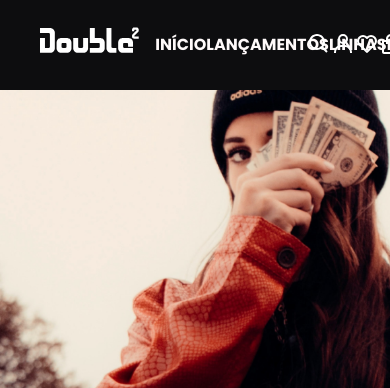
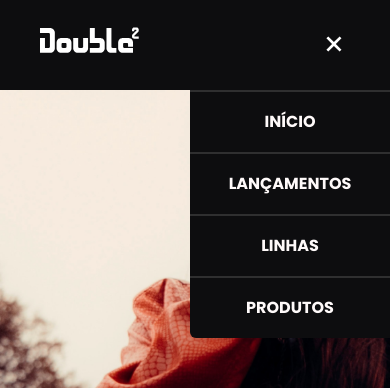
Before and after one commit to ThiagoLeaoDev/double2-site, a Next.js app: page / in a window 390 px wide. Shown: the top 388 px of the page. Built offline with nearby package versions, Linux system fonts and the light colour scheme.

Commit message:
hamburger menu on

```diff
--- a/components/Header/HeaderStyle.js
+++ b/components/Header/HeaderStyle.js
@@ -17,6 +17,10 @@ export const ContainerLogo = styled.div`
   margin-left: 40px;
 `;
 
+export const ContainerHamburger = styled.div`
+  margin-right: 40px;
+`;
+
 export const IconDouble = styled(Image)`
 `;
 
@@ -28,18 +32,42 @@ export const ContainerOptions = styled.div`
   flex-direction: row;
   align-items: center;
   justify-content: space-between;
+
+  @media (max-width: 1007px) {
+    display: ${props => props.open ? "none" : "block"};
+    position: absolute;
+    width: 28%;
+    min-width: 200px;
+    height: auto;
+    flex-direction: column;
+    background-color: var(--black);
+    top: 90px;
+    right: 0;
+    border-bottom-left-radius: 6px;
+  }
 `;
 
 export const TabOption = styled.a`
   height: 100%;
+  width: 100%;
   display: flex;
   align-items: center;
+  cursor: pointer;
+
+  @media (max-width: 1007px) {
+    height: 60px;
+    border-top: 2px solid #2f2f30;
+    justify-content: space-around;
+  }
 `;
 
 export const TextOption = styled.p`
   color: var(--white);
   font-weight: bold;
 
+  &:hover{
+    color: var(--pastel-yellow);
+  }
 `;
 
 export const ContainerIcons = styled.div`
@@ -50,6 +78,10 @@ export const ContainerIcons = styled.div`
   align-items: center;
   justify-content: space-between;
   margin-right: 40px;
+
+  @media (max-width: 1007px) {
+    display: none;
+  }
 `;
 
 
--- a/components/Header/index.js
+++ b/components/Header/index.js
@@ -1,6 +1,7 @@
-
+import { useState } from 'react';
 import { IconContext } from "react-icons";
-import { BiShoppingBag, BiHeart, BiUser, BiSearch} from "react-icons/bi";
+import Link from 'next/link'
+import { BiShoppingBag, BiHeart, BiUser, BiSearch, BiMenu, BiX} from "react-icons/bi";
 
 import * as SC from "./HeaderStyle";
 
@@ -8,40 +9,81 @@ import * as SC from "./HeaderStyle";
 // import { Container } from './styles';
 
 function Header() {
+  const [Colapse, setColapse] = useState(false);
+
   return(
     <SC.Tabbar>
       <SC.ContainerLogo>
+        <Link href={"/"}>
+          <a>
             <SC.IconDouble src="/logo.svg" width={100} height={100}/>
+          </a>
+        </Link>
       </SC.ContainerLogo>
 
-      <SC.ContainerOptions>
-        <SC.TabOption href="#">
+      <SC.ContainerHamburger>
+        <Link href={"/"}>
+          <SC.HoverIcon onClick={() => setColapse(!Colapse)}>
+            {
+              Colapse?
+                <BiMenu color="white" size="2em"/>
+                :
+                <BiX color="white" size="2em"/>
+            }
+          </SC.HoverIcon>
+        </Link>
+      </SC.ContainerHamburger>
+
+      <SC.ContainerOptions open={Colapse}>
+        <Link href={"/"}>
+            <SC.TabOption>
               <SC.TextOption>INÍCIO</SC.TextOption>
             </SC.TabOption>
-        <SC.TabOption href="#">
+        </Link>
+
+        <Link href={"/"}>
+            <SC.TabOption>
               <SC.TextOption>LANÇAMENTOS</SC.TextOption>
             </SC.TabOption>
-        <SC.TabOption href="#">
+        </Link>
+
+        <Link href={"/"}>
+            <SC.TabOption>
               <SC.TextOption>LINHAS</SC.TextOption>
             </SC.TabOption>
-        <SC.TabOption href="#">
+        </Link>
+
+        <Link href={"/"}>
+            <SC.TabOption>
               <SC.TextOption>PRODUTOS</SC.TextOption>
             </SC.TabOption>
+        </Link>
       </SC.ContainerOptions>
 
       <SC.ContainerIcons>
+        <Link href={"/"}>
           <SC.HoverIcon href="#">
             <BiSearch color="white" size="1.5em"/>
           </SC.HoverIcon>
+        </Link>
+
+        <Link href={"/"}>
           <SC.HoverIcon href="#">
             <BiUser color="white" size="1.5em"/>
           </SC.HoverIcon>
+        </Link>
+
+        <Link href={"/"}>
           <SC.HoverIcon href="#">
             <BiHeart color="white" size="1.5em"/>
           </SC.HoverIcon>
+        </Link>
+
+        <Link href={"/"}>
           <SC.HoverIcon href="#">
             <BiShoppingBag color="white" size="1.5em"/>
           </SC.HoverIcon>
+        </Link>
       </SC.ContainerIcons>
     </SC.Tabbar>
   );
--- a/components/Product_Card/index.js
+++ b/components/Product_Card/index.js
@@ -1,4 +1,4 @@
-import React, { useState } from 'react';
+import { useState } from 'react';
 
 import { IconContext } from "react-icons";
 import { BiHeart } from "react-icons/bi";
```
Lines whose indentation alone changed are shown as unchanged.
